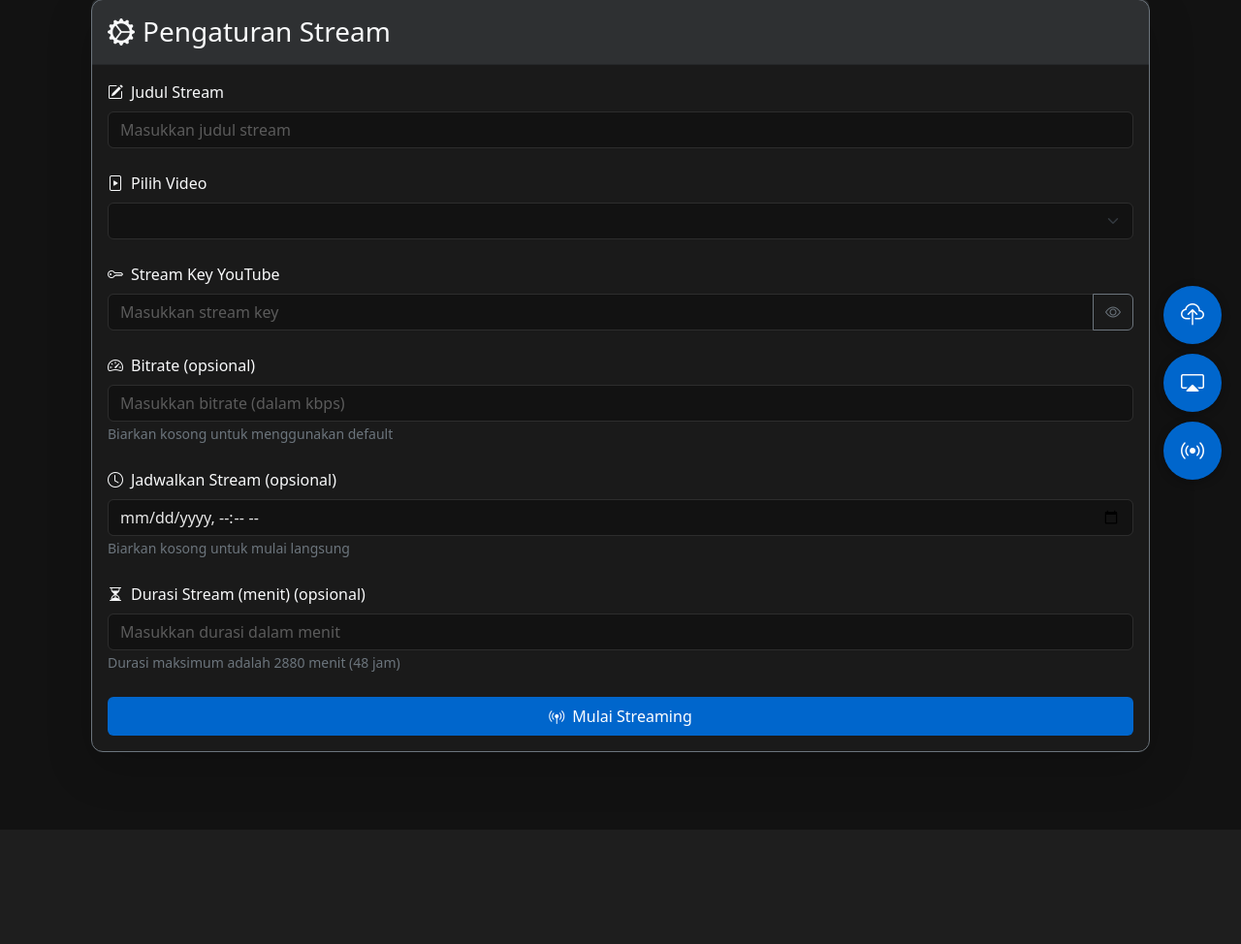
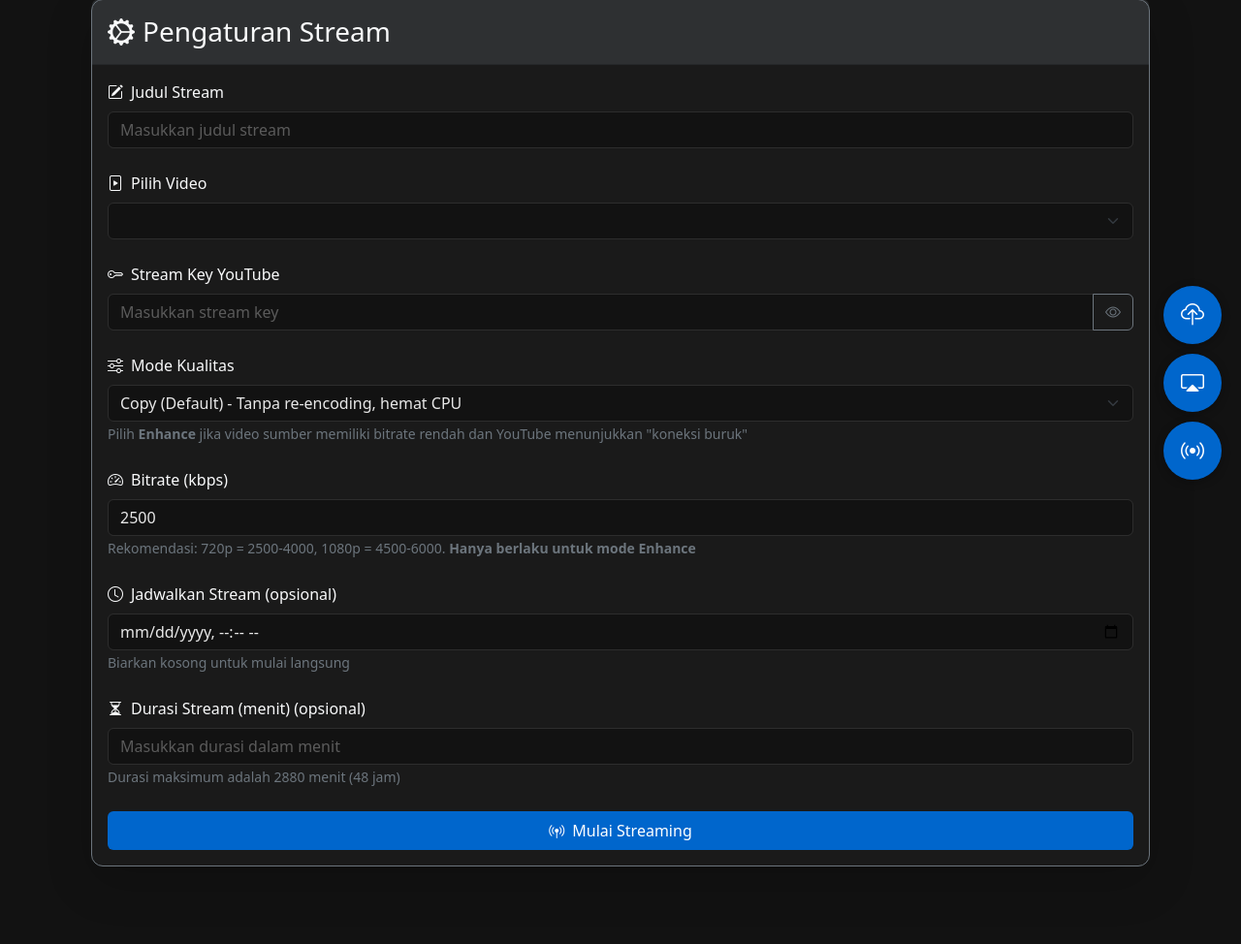
Before and after one commit to orlin24/loop-web, a Flask app: page / in a window 1280 px wide. Shown: the part 285-1259 px from the top of the page at 97% size. Before the commit the page ends 1123 px from the top, so only its background shows below. Run offline with Flask 3, Linux system fonts and the light colour scheme; the visitor is signed in with stand-in values (Sample User, id 1); data that the repository does not hold is empty; some libraries are stand-ins or nearby versions.

Commit message:
Add quality enhancement mode, hot-reload content, and optimize resource monitoring
Features:
- Add 'Enhance' quality mode for re-encoding low bitrate videos
- Add hot-reload for content management (no restart needed)
- Add hot-reload for settings (changes apply immediately)
- Optimize memory warning thresholds (use available memory instead of %)
- Auto-prioritize stopping 'enhance' mode streams when memory critical

Changes:
- app.py: Add quality_mode support in FFmpeg, improve resource monitoring
- loopbot_core.py: Add update_settings_live() and reload_content_from_disk()
- loopbot_bp.py: Update endpoints with hot-reload feedback
- templates/index.html: Add quality mode selector
- templates/live_info.html: Show quality mode badge

Co-Authored-By: Claude Opus 4.5 <noreply@anthropic.com>

```diff
--- a/app.py
+++ b/app.py
@@ -286,6 +286,7 @@ def run_ffmpeg_with_nice(live_id, info):
         stream_key = info['streamKey']
         bitrate = info.get('bitrate', '2500k')  # Default bitrate lebih rendah
         duration = int(info.get('duration', 0))
+        quality_mode = info.get('quality_mode', 'copy')  # 'copy' atau 'enhance'
 
         # Hitung buffer size berdasarkan bitrate
         bitrate_value = int(bitrate.replace('k', ''))
@@ -306,16 +307,53 @@ def run_ffmpeg_with_nice(live_id, info):
             # Windows tidak mendukung nice atau cpulimit
             base_command = [FFMPEG_PATH]
 
-        # Bangun perintah FFmpeg
-        ffmpeg_args = [
-            "-loglevel", "warning",
-            "-thread_queue_size", "16384",
-            "-stream_loop", "-1", "-re", "-i", file_path,
-            "-b:v", bitrate, "-bufsize", bufsize, "-maxrate", maxrate,
-            "-f", "flv", "-c:v", "copy", "-c:a", "copy",
-            "-flvflags", "no_duration_filesize",
-            f"rtmp://a.rtmp.youtube.com/live2/{stream_key}"
-        ]
+        # Bangun perintah FFmpeg berdasarkan quality_mode
+        if quality_mode == 'enhance':
+            # Re-encode mode: untuk meningkatkan bitrate video berkualitas rendah
+            # Gunakan libx264 dengan preset yang cepat dan bitrate target
+            logging.info(f"Using ENHANCE mode with bitrate {bitrate} for {live_id}")
+
+            # Cek apakah ada GPU NVIDIA untuk hardware encoding
+            if has_nvidia_gpu:
+                ffmpeg_args = [
+                    "-loglevel", "warning",
+                    "-thread_queue_size", "16384",
+                    "-stream_loop", "-1", "-re", "-i", file_path,
+                    "-c:v", "h264_nvenc",  # NVIDIA hardware encoder
+                    "-preset", "p4",  # Balance antara speed dan quality
+                    "-b:v", bitrate, "-bufsize", bufsize, "-maxrate", maxrate,
+                    "-c:a", "aac", "-b:a", "128k",
+                    "-f", "flv",
+                    "-flvflags", "no_duration_filesize",
+                    f"rtmp://a.rtmp.youtube.com/live2/{stream_key}"
+                ]
+            else:
+                ffmpeg_args = [
+                    "-loglevel", "warning",
+                    "-thread_queue_size", "16384",
+                    "-stream_loop", "-1", "-re", "-i", file_path,
+                    "-c:v", "libx264",  # Software encoder
+                    "-preset", "veryfast",  # Fast encoding untuk streaming
+                    "-tune", "zerolatency",  # Optimasi untuk streaming
+                    "-b:v", bitrate, "-bufsize", bufsize, "-maxrate", maxrate,
+                    "-c:a", "aac", "-b:a", "128k",
+                    "-f", "flv",
+                    "-flvflags", "no_duration_filesize",
+                    f"rtmp://a.rtmp.youtube.com/live2/{stream_key}"
+                ]
+        else:
+            # Copy mode (default): stream copy tanpa re-encoding
+            # Catatan: -b:v, -bufsize, -maxrate tidak berpengaruh pada copy mode
+            logging.info(f"Using COPY mode for {live_id}")
+            ffmpeg_args = [
+                "-loglevel", "warning",
+                "-thread_queue_size", "16384",
+                "-stream_loop", "-1", "-re", "-i", file_path,
+                "-c:v", "copy", "-c:a", "copy",
+                "-f", "flv",
+                "-flvflags", "no_duration_filesize",
+                f"rtmp://a.rtmp.youtube.com/live2/{stream_key}"
+            ]
 
         # Gabungkan base_command dan ffmpeg_args
         command = base_command + ffmpeg_args
@@ -534,40 +572,54 @@ def monitor_stream_health():
 
 def monitor_resource_usage():
     last_warning_time = 0
-    WARNING_COOLDOWN = 300  # 5 menit cooldown antara warning
+    WARNING_COOLDOWN = 600  # 10 menit cooldown antara warning (lebih lama)
 
     while not shutdown_event.is_set():
         try:
-            # Cek setiap 30 detik, bisa interrupted oleh shutdown
-            if shutdown_event.wait(30):
+            # Cek setiap 60 detik (lebih jarang untuk hemat resource)
+            if shutdown_event.wait(60):
                 break
 
-            cpu_percent = psutil.cpu_percent(interval=1)
+            cpu_percent = psutil.cpu_percent(interval=0.5)
             memory = psutil.virtual_memory()
+            memory_available_gb = memory.available / (1024**3)
             memory_percent = memory.percent
 
             current_time = time.time()
 
-            # Peringatan jika resource usage tinggi (dengan cooldown)
-            if (cpu_percent > 85 or memory_percent > 85) and (current_time - last_warning_time > WARNING_COOLDOWN):
-                message = f"⚠️ Peringatan: Penggunaan resource tinggi - CPU: {cpu_percent}%, Memory: {memory_percent}%"
+            # Warning berdasarkan AVAILABLE memory (bukan persentase)
+            # Ini lebih akurat karena Linux menggunakan memory untuk cache
+            # Available < 300MB = warning, Available < 150MB = critical
+            is_memory_critical = memory_available_gb < 0.15  # < 150MB
+            is_memory_warning = memory_available_gb < 0.3    # < 300MB
+            is_cpu_critical = cpu_percent > 90
+
+            if (is_memory_warning or is_cpu_critical) and (current_time - last_warning_time > WARNING_COOLDOWN):
+                message = f"⚠️ Resource: CPU {cpu_percent}%, Memory available {memory_available_gb:.2f}GB ({memory_percent}% used)"
                 logging.warning(message)
                 send_telegram_notification(message)
                 last_warning_time = current_time
 
-                # Jika memory sangat tinggi (>92%), hentikan stream prioritas terendah
-                if memory_percent > 92:
-                    active_streams = [(id, info) for id, info in list(live_info.items())
-                                     if info['status'] == 'Active']
+            # Auto-stop stream hanya jika SANGAT kritis (< 150MB available)
+            if is_memory_critical:
+                active_streams = [(id, info) for id, info in list(live_info.items())
+                                 if info['status'] == 'Active']
 
-                    if active_streams:
-                        sorted_streams = sorted(active_streams,
-                                              key=lambda x: x[1].get('priority', 0) or x[1].get('restart_count', 0))
+                if active_streams:
+                    # Prioritaskan stop stream dengan enhance mode (lebih berat)
+                    sorted_streams = sorted(active_streams,
+                                          key=lambda x: (
+                                              0 if x[1].get('quality_mode') == 'enhance' else 1,
+                                              x[1].get('priority', 5),
+                                              x[1].get('restart_count', 0)
+                                          ))
 
-                        if sorted_streams:
-                            low_priority_id = sorted_streams[0][0]
-                            stop_stream_manually(low_priority_id, force=True)
-                            send_telegram_notification(f"🛑 Memory hampir penuh ({memory_percent}%). Stream '{live_info[low_priority_id]['title']}' dihentikan otomatis.")
+                    if sorted_streams:
+                        low_priority_id = sorted_streams[0][0]
+                        stream_title = live_info[low_priority_id]['title']
+                        stop_stream_manually(low_priority_id, force=True)
+                        send_telegram_notification(f"🛑 CRITICAL: Memory < 150MB. Stream '{stream_title}' dihentikan.")
+                        logging.critical(f"Auto-stopped stream {low_priority_id} due to critical memory")
         except Exception as e:
             logging.error(f"Error in resource monitoring: {str(e)}")
 
@@ -607,6 +659,7 @@ def start_stream():
         bitrate = data.get('bitrate')
         duration = data.get('duration')
         priority = data.get('priority', '5')  # Default priority 5 (medium)
+        quality_mode = data.get('quality_mode', 'copy')  # 'copy' atau 'enhance'
 
         if not all([title, video_filename, stream_key]):
             return jsonify({'message': 'Missing parameters'}), 400
@@ -618,17 +671,34 @@ def start_stream():
         # Cek jumlah stream aktif
         active_streams = sum(1 for info in live_info.values() if info['status'] == 'Active')
 
-        # Periksa resource saat ini
-        cpu_percent = psutil.cpu_percent(interval=1)
-        memory_percent = psutil.virtual_memory().percent
+        # Periksa resource saat ini (interval=0.1 untuk respon lebih cepat)
+        cpu_percent = psutil.cpu_percent(interval=0.1)
+        memory = psutil.virtual_memory()
+        memory_percent = memory.percent
+        memory_available_gb = memory.available / (1024**3)
 
-        # Peringatan jika sudah banyak stream aktif atau resource tinggi
+        # Threshold yang lebih realistis untuk VPS
+        # - Memory warning hanya jika < 500MB available (bukan persentase)
+        # - CPU warning hanya jika > 85%
+        # - Stream warning hanya jika enhance mode dan > 2 streams
         warning_message = None
-        if active_streams >= 3:
-            warning_message = f"⚠️ Peringatan: Sudah ada {active_streams} stream aktif. Menambahkan stream baru mungkin akan mempengaruhi performa."
-        elif cpu_percent > 80 or memory_percent > 80:
-            warning_message = f"⚠️ Peringatan: Resource sistem tinggi (CPU: {cpu_percent}%, Memory: {memory_percent}%). Menambahkan stream baru mungkin akan mempengaruhi performa."
 
+        # Warning berdasarkan available memory (lebih akurat dari persentase)
+        if memory_available_gb < 0.5:  # Kurang dari 500MB available
+            warning_message = f"⚠️ Memory tersisa rendah ({memory_available_gb:.2f} GB). Pertimbangkan untuk menghentikan stream lain."
+        elif cpu_percent > 85:
+            warning_message = f"⚠️ CPU usage tinggi ({cpu_percent}%). Stream mungkin terpengaruh."
+
+        # Warning khusus untuk enhance mode
+        if quality_mode == 'enhance':
+            if not has_nvidia_gpu and active_streams >= 2:
+                enhance_warning = f"⚠️ Mode Enhance + {active_streams} stream aktif tanpa GPU. CPU load akan tinggi."
+                if warning_message:
+                    warning_message += "\n" + enhance_warning
+                else:
+                    warning_message = enhance_warning
+
+        # Hanya kirim notifikasi jika ada warning yang serius
         if warning_message:
             send_telegram_notification(warning_message)
 
@@ -642,6 +712,7 @@ def start_stream():
             'bitrate': f'{bitrate}k' if bitrate else '2500k',  # Default 2500k
             'duration': int(duration) if duration else 0,
             'priority': int(priority),
+            'quality_mode': quality_mode,  # 'copy' atau 'enhance'
             'restart_count': 0,
             'restart_timestamps': []
         }
@@ -780,6 +851,10 @@ def get_live_info(id):
     info = live_info[id]
     info['id'] = id
     info['video_name'] = info['video'].split('_', 1)[-1]
+
+    # Default quality_mode untuk backward compatibility
+    if 'quality_mode' not in info:
+        info['quality_mode'] = 'copy'
 
     # Tambahkan informasi uptime jika ada
     if 'start_time' in info and info['status'] == 'Active':
--- a/templates/index.html
+++ b/templates/index.html
@@ -88,11 +88,31 @@
                         </div>
                     </div>
 
+                    <!-- Quality Mode -->
+                    <div class="col-12">
+                        <div class="form-group">
+                            <label for="quality_mode" class="form-label text-light">
+                                <i class="bi bi-sliders me-2"></i>Mode Kualitas
+                            </label>
+                            <select
+                                class="form-select bg-dark border-dark text-light"
+                                id="quality_mode"
+                                name="quality_mode"
+                            >
+                                <option value="copy" selected>Copy (Default) - Tanpa re-encoding, hemat CPU</option>
+                                <option value="enhance">Enhance - Re-encode untuk meningkatkan bitrate</option>
+                            </select>
+                            <small class="text-secondary mt-1">
+                                Pilih <strong>Enhance</strong> jika video sumber memiliki bitrate rendah dan YouTube menunjukkan "koneksi buruk"
+                            </small>
+                        </div>
+                    </div>
+
                     <!-- Bitrate -->
                     <div class="col-12">
                         <div class="form-group">
                             <label for="bitrate" class="form-label text-light">
-                                <i class="bi bi-speedometer2 me-2"></i>Bitrate (opsional)
+                                <i class="bi bi-speedometer2 me-2"></i>Bitrate (kbps)
                             </label>
                             <input
                                 type="number"
@@ -100,8 +120,11 @@
                                 id="bitrate"
                                 name="bitrate"
                                 placeholder="Masukkan bitrate (dalam kbps)"
+                                value="2500"
                             >
-                            <small class="text-secondary mt-1">Biarkan kosong untuk menggunakan default</small>
+                            <small class="text-secondary mt-1">
+                                Rekomendasi: 720p = 2500-4000, 1080p = 4500-6000. <strong>Hanya berlaku untuk mode Enhance</strong>
+                            </small>
                         </div>
                     </div>
 
```
Also changed, not shown: loopbot_bp.py (+46 -8 lines), loopbot_core.py (+36 -1 lines), templates/live_info.html (+7 -0 lines), templates/upload_video.html (+10 -1 lines).
